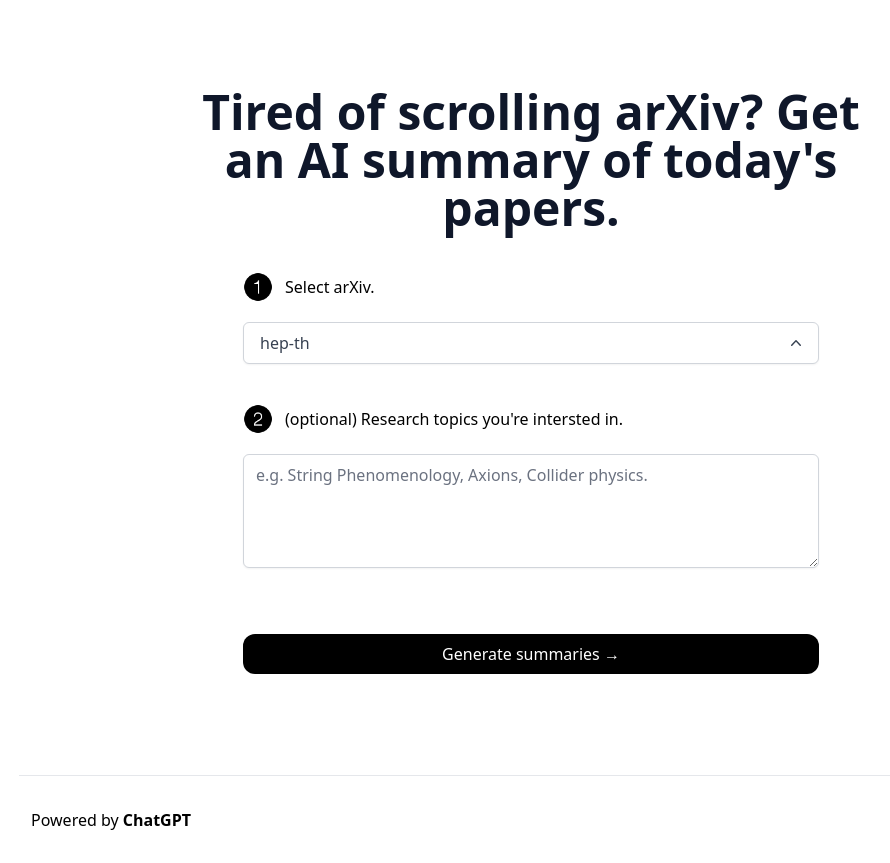
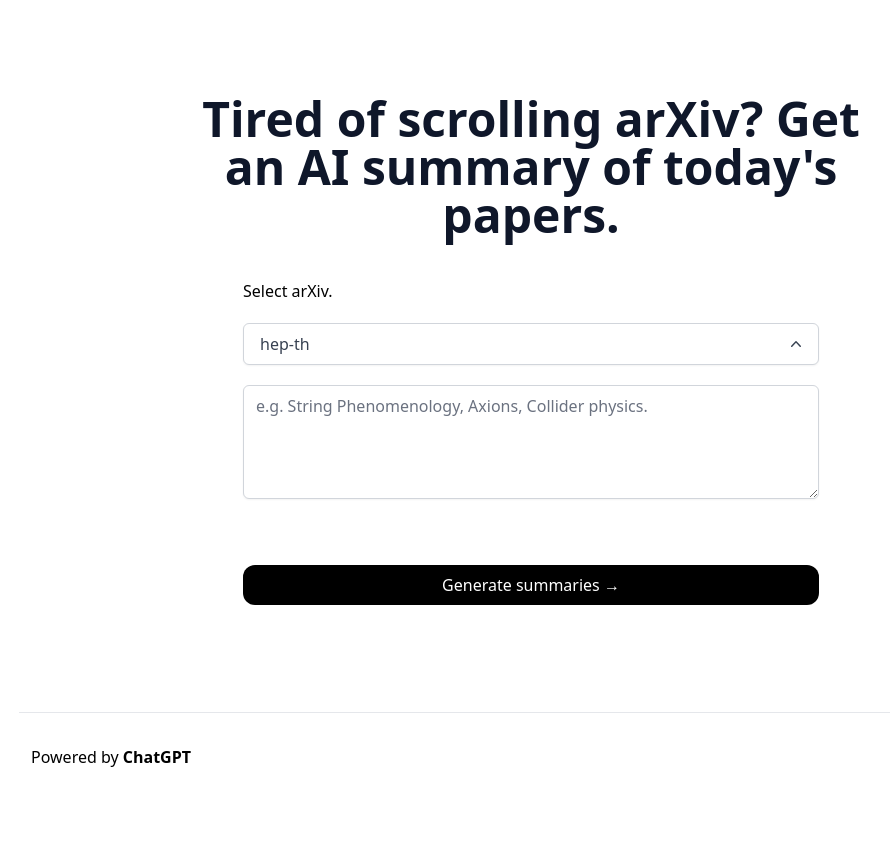
Before and after one commit to stefandriol/AbstractAI, a Next.js app: page / in a window 1280 px wide. Shown: the whole page, without its empty margins (109-999 px from the left). After the commit the page ends 800 px from the top, so only its background shows below. Built offline with nearby package versions, Linux system fonts and the light colour scheme.

Commit message:
remove input textarea

```diff
--- a/app/page.tsx
+++ b/app/page.tsx
@@ -127,12 +127,12 @@ export default function Page() {
                 </h1>
                 <form className="max-w-xl w-full" onSubmit={onSubmit}>
                     <div className="flex mb-5 items-center space-x-3">
-                        <Image
+                        {/*<Image
                             src="/1-black.png"
                             width={30}
                             height={30}
                             alt="1 icon"
-                        />
+                        />*/}
                         <p className="text-left font-medium">Select arXiv.</p>
                     </div>
                     <div className="block">
@@ -143,7 +143,7 @@ export default function Page() {
                             }
                         />
                     </div>
-                    <div className="flex mt-10 items-center space-x-3">
+                    {/*<div className="flex mt-10 items-center space-x-3">
                         <Image
                             src="/2-black.png"
                             width={30}
@@ -153,7 +153,7 @@ export default function Page() {
                         <p className="text-left font-medium">
                             (optional) Research topics you&apos;re intersted in.
                         </p>
-                    </div>
+                    </div>*/}
                     <textarea
                         value={input === 'input not set' ? '' : input}
                         onChange={handleTextChange}
```
